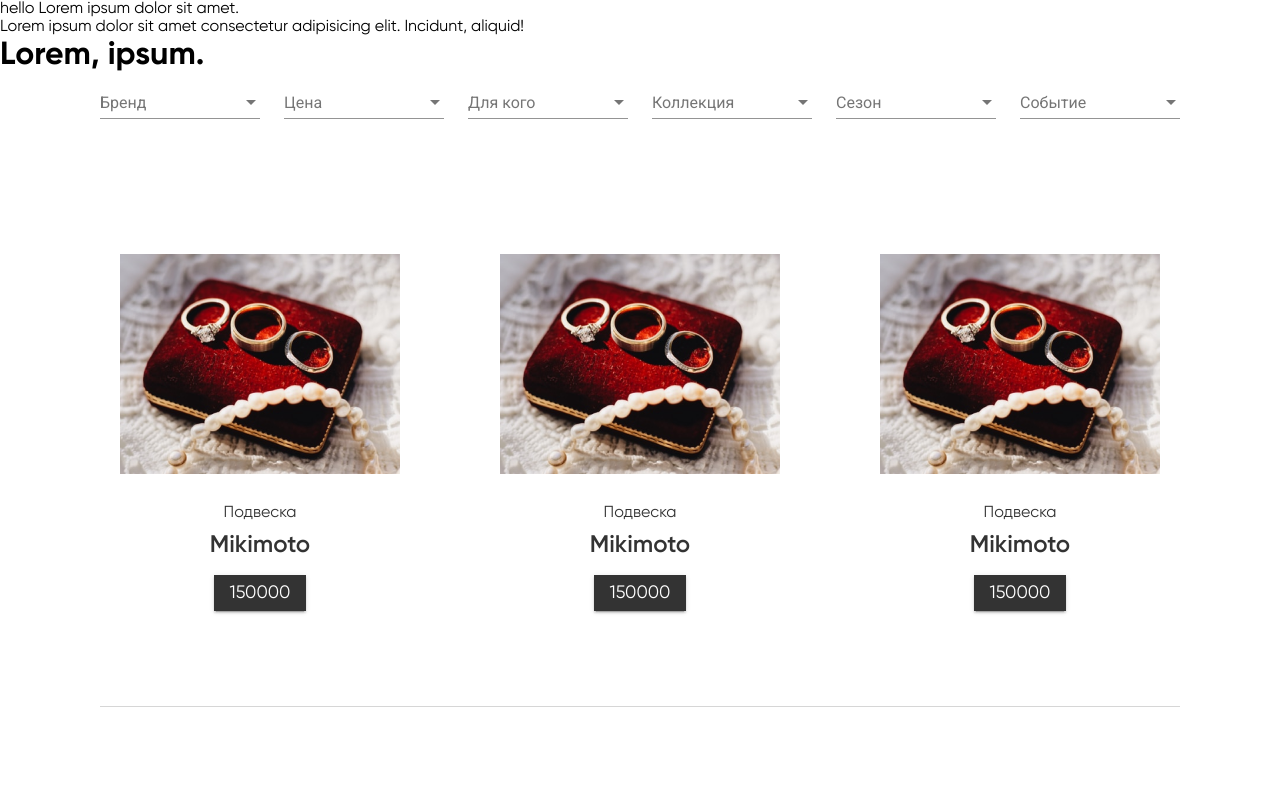
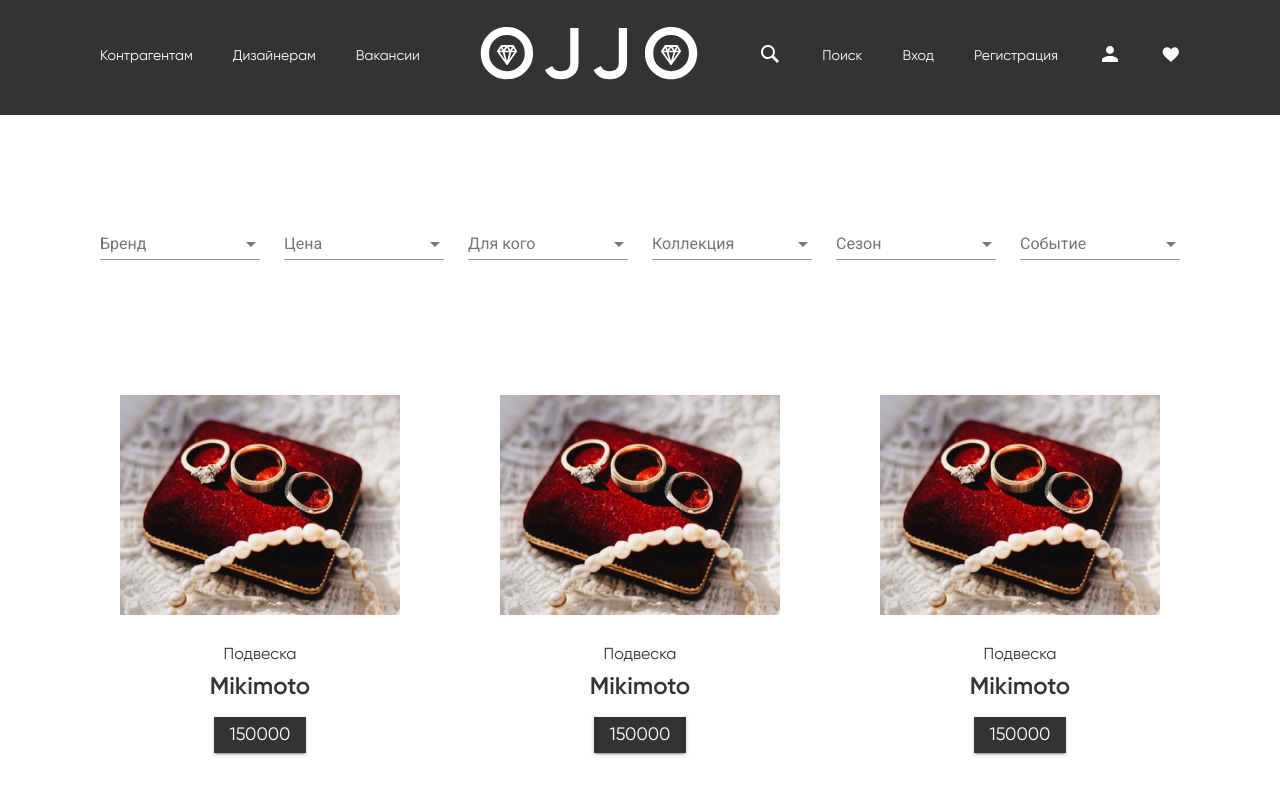
Before and after one commit to Aleksandr-Momot/OJJO-Gold, an Angular app: page /products in a window 1280 px wide. Before the commit this address led to /. Shown: the top 800 px of the page. Built offline with nearby package versions, Linux system fonts and the light colour scheme.

Commit message:
added routes

```diff
--- a/src/app/app-routing.module.ts
+++ b/src/app/app-routing.module.ts
@@ -1,7 +1,21 @@
+import { ProductsPageComponent } from './products-page/products-page.component';
 import { NgModule } from '@angular/core';
 import { Routes, RouterModule } from '@angular/router';
+import { MainLayoutComponent } from './main-layout/main-layout.component';
 
-const routes: Routes = [];
+const routes: Routes = [
+  {
+    path: '',
+    component: MainLayoutComponent,
+    children: [
+      { path: '', redirectTo: '/', pathMatch: 'full' },
+      { path: 'products', component: ProductsPageComponent },
+
+      // { path: 'product-info/:id', component: PhoneInfoComponent },
+
+    ],
+  },
+];
 
 @NgModule({
   imports: [RouterModule.forRoot(routes)],
--- a/src/app/app.component.html
+++ b/src/app/app.component.html
@@ -1,5 +1,7 @@
-<p>hello Lorem ipsum dolor sit amet. </p>
+<!-- <p>hello Lorem ipsum dolor sit amet. </p>
 <p>Lorem ipsum dolor sit amet consectetur adipisicing elit. Incidunt, aliquid!</p>
 <h1>Lorem, ipsum.</h1>
 
-<app-products-page></app-products-page>
+<app-products-page></app-products-page> -->
+
+<router-outlet></router-outlet>
--- a/src/app/main-layout/main-layout.component.html
+++ b/src/app/main-layout/main-layout.component.html
@@ -45,5 +45,10 @@
 
             </div>
         </div>
+
     </div>
 </div>
+
+<div class="rout">
+    <router-outlet></router-outlet>
+</div>
--- a/src/app/products-page/products-page.component.html
+++ b/src/app/products-page/products-page.component.html
@@ -4,7 +4,7 @@
 
             <mat-form-field class="custom-input">
                 <mat-label>Бренд</mat-label>
-                <mat-select>
+                <mat-select formControlName="firstName">
                     <mat-option value="">Harry Winston</mat-option>
                     <mat-option value="">Tiffany</mat-option>
                     <mat-option value="">Buccellati</mat-option>
@@ -16,7 +16,7 @@
 
             <mat-form-field class="custom-input">
                 <mat-label>Цена</mat-label>
-                <mat-select>
+                <mat-select formControlName="firstName">
                     <mat-option value="">до 5000</mat-option>
                     <mat-option value="">до 10000</mat-option>
                     <mat-option value="">до 25000</mat-option>
@@ -28,7 +28,7 @@
 
             <mat-form-field class="custom-input">
                 <mat-label>Для кого</mat-label>
-                <mat-select>
+                <mat-select formControlName="firstName">
                     <mat-option value="">Для женщин</mat-option>
                     <mat-option value="">Для мужчин</mat-option>
                     <mat-option value="">Для детей</mat-option>
@@ -37,7 +37,7 @@
 
             <mat-form-field class="custom-input">
                 <mat-label>Коллекция</mat-label>
-                <mat-select>
+                <mat-select formControlName="firstName">
                     <mat-option value="">Новая</mat-option>
                     <mat-option value="">Прошлогодняя</mat-option>
                 </mat-select>
@@ -45,7 +45,7 @@
 
             <mat-form-field class="custom-input">
                 <mat-label>Сезон</mat-label>
-                <mat-select>
+                <mat-select formControlName="firstName">
                     <mat-option value="">Зима</mat-option>
                     <mat-option value="">Весна</mat-option>
                     <mat-option value="">Лето</mat-option>
@@ -55,7 +55,7 @@
 
             <mat-form-field class="custom-input">
                 <mat-label>Событие</mat-label>
-                <mat-select>
+                <mat-select formControlName="firstName">
                     <mat-option value="">Свадьба</mat-option>
                     <mat-option value="">Подарок</mat-option>
                 </mat-select>
--- a/src/app/products-page/products-page.component.scss
+++ b/src/app/products-page/products-page.component.scss
@@ -6,7 +6,9 @@
     justify-content: space-between;
     margin-bottom: 95px;
 }
-
+.filters-form {
+    margin-top: 100px;
+}
 .custom-button, .show-more-btn, .form-wrap {
     // display: flex;
     // justify-content: flex-end;
--- a/src/app/products-page/products-page.component.ts
+++ b/src/app/products-page/products-page.component.ts
@@ -1,5 +1,5 @@
 import { Component, OnInit } from '@angular/core';
-import { FormGroup } from '@angular/forms';
+import { FormControl, FormGroup } from '@angular/forms';
 
 @Component({
   selector: 'app-products-page',
@@ -11,6 +11,9 @@
   constructor() { }
 
   ngOnInit(): void {
+    this.form = new FormGroup({
+      firstName: new FormControl()
+   });
   }
 
 }
```
